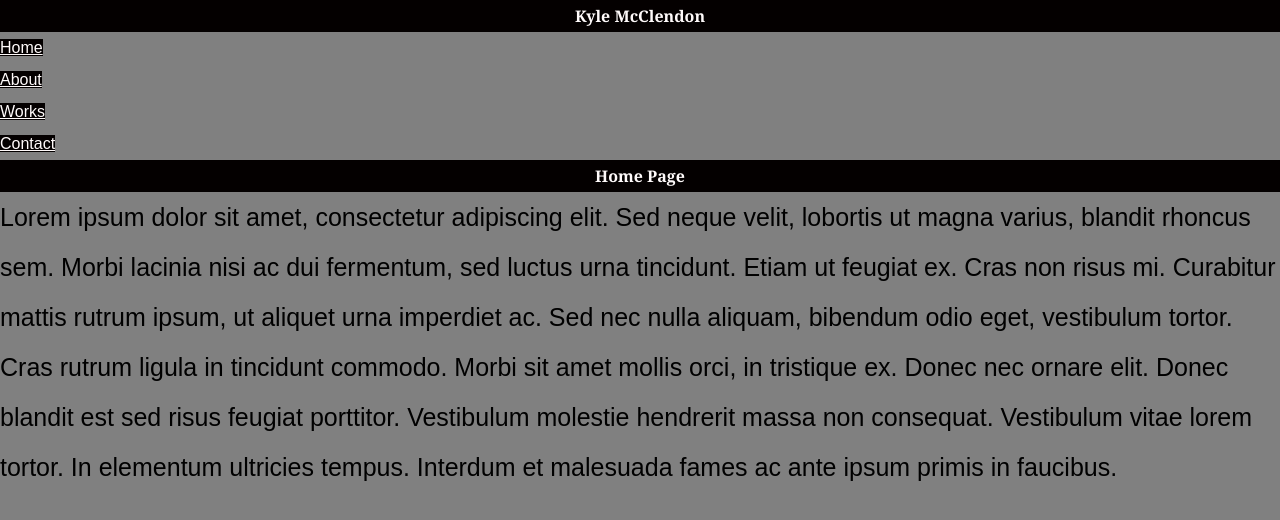
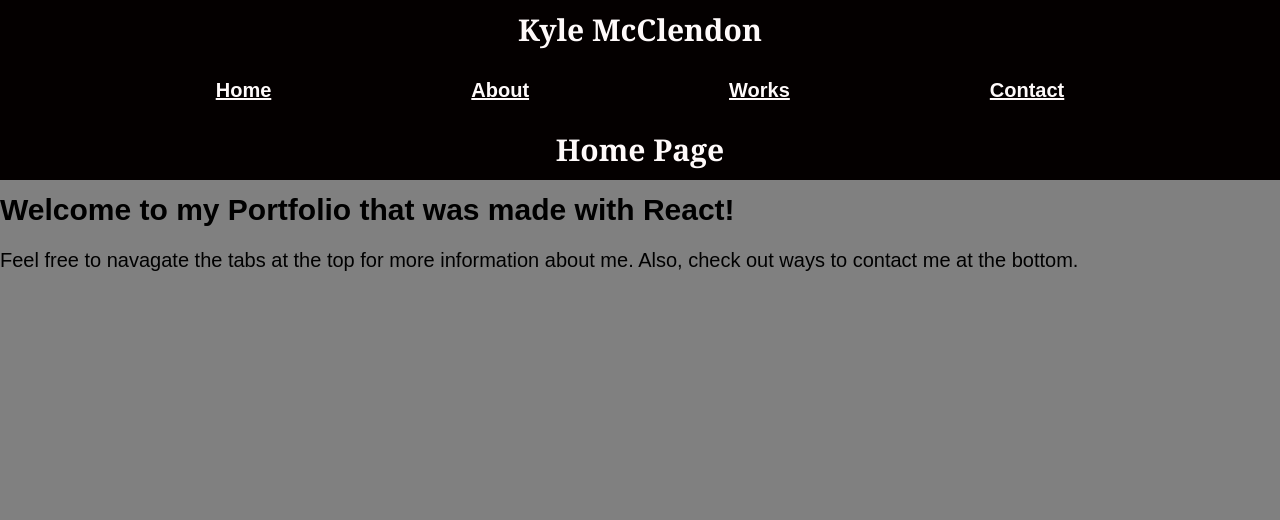
Before and after one commit to KyleM021199/Kyle-McClendon-React-Portfolio, a React (Vite) app: page / in a window 1280 px wide. Shown: the top 520 px of the page. Built offline with nearby package versions, Linux system fonts and the light colour scheme.

Commit message:
fixed css and completed Home page

```diff
--- a/index.html
+++ b/index.html
@@ -5,8 +5,9 @@
     <title>Portfolio</title>
     <meta charset="UTF-8" />
     <meta name="viewport" content="width=device-width, initial-scale=1" />
+    <link rel="stylesheet" type="text/css" href="./assets/css/style.css" />
     <link rel="stylesheet" type="text/css" href="./assets/css/reset.css" />
-    <link rel="stylesheet" type="text/css" href="./assets/css/style.css" />
+
   </head>
 
 <body>
--- a/src/assets/css/reset.css
+++ b/src/assets/css/reset.css
@@ -16,7 +16,7 @@
   }
 
   h1, h2, h3, h4, h5, h6 {
-    font-size: 100%;
+    /* font-size: 100%; */
   }
 
 
--- a/src/assets/css/style.css
+++ b/src/assets/css/style.css
@@ -27,11 +27,28 @@ h3{
     font-size: 30px;
 }
 p{
-    font-size: 25px;
+
+    font-size: 20px;
 }
 #About-Me{
     margin-top: 2%;
     border-radius: var(--header-radius);
+}
+li.nav-item{
+    font-weight: bold;
+    font-size: 20px;
+    display: inline-block;
+    margin-left: 100px;
+    margin-right: 100px;
+    justify-content: space-around;
+    background-color: var(--black);
+}
+ul.nav-tabs{
+    margin: 10px;
+    background-color: var(--black);
+}
+ul{
+ justify-content: space-around;
 }
 
 #My-Work {
@@ -52,7 +69,7 @@ nav{
     justify-content: space-around;
     background-color: var(--black);
     color: var(--white);
-    text-decoration: underline;
+    /* text-decoration: underline; */
 }
 #First-Work{
     width: 80%;
--- a/src/components/Navbar/NavTabs.jsx
+++ b/src/components/Navbar/NavTabs.jsx
@@ -4,7 +4,8 @@ function Nav() {
     const currentPage = useLocation().pathname;
 
     return (
-      <ul className="nav nav-tabs">
+        <nav>
+        <ul className="nav nav-tabs">
         <li className="nav-item">
           <Link
             to="/"
@@ -43,6 +44,7 @@ function Nav() {
           </Link>
         </li>
       </ul>
+      </nav>
     );
   }
 
--- a/src/components/pages/ContactPage.jsx
+++ b/src/components/pages/ContactPage.jsx
@@ -2,7 +2,7 @@
 export default function Contact() {
     return (
       <div>
-        <h1>Contact Page</h1>
+        <h2>Contact Page</h2>
         <p>
           Integer cursus bibendum sem non pretium. Vestibulum in aliquet sem, quis
           molestie urna. Aliquam semper ultrices varius. Aliquam faucibus sit amet
--- a/src/components/pages/aboutMePage.jsx
+++ b/src/components/pages/aboutMePage.jsx
@@ -1,7 +1,7 @@
 export default function About() {
     return (
       <div>
-        <h1>About Me</h1>
+        <h2>About Me</h2>
         <p>
           Nunc pharetra finibus est at efficitur. Praesent sed congue diam.
           Integer gravida dui mauris, ut interdum nunc egestas sed. Aenean sed
--- a/src/components/pages/homePage.jsx
+++ b/src/components/pages/homePage.jsx
@@ -1,19 +1,11 @@
 export default function Home() {
     return (
       <div>
-        <h1>Home Page</h1>
-        <p>
-          Lorem ipsum dolor sit amet, consectetur adipiscing elit. Sed neque
-          velit, lobortis ut magna varius, blandit rhoncus sem. Morbi lacinia nisi
-          ac dui fermentum, sed luctus urna tincidunt. Etiam ut feugiat ex. Cras
-          non risus mi. Curabitur mattis rutrum ipsum, ut aliquet urna imperdiet
-          ac. Sed nec nulla aliquam, bibendum odio eget, vestibulum tortor. Cras
-          rutrum ligula in tincidunt commodo. Morbi sit amet mollis orci, in
-          tristique ex. Donec nec ornare elit. Donec blandit est sed risus feugiat
-          porttitor. Vestibulum molestie hendrerit massa non consequat. Vestibulum
-          vitae lorem tortor. In elementum ultricies tempus. Interdum et malesuada
-          fames ac ante ipsum primis in faucibus.
-        </p>
+        <h2>Home Page</h2>
+        <h3 className='Intro'>
+      Welcome to my Portfolio that was made with React!
+        </h3>
+        <p className= 'Intro-p'>Feel free to navagate the tabs at the top for more information about me. Also, check out ways to contact me at the bottom.</p>
       </div>
     );
   }
--- a/src/main.jsx
+++ b/src/main.jsx
@@ -19,15 +19,15 @@ const works = [
     img:"./src/assets/images/StateView.JPG",
     description: "A website where parks are found by state with their infomation. I helped develop the CSS with the CSS structure, Tailwind.",
 
-  }
-  // {
-  //   id: 2,
-  //   title: "Tree Finder",
-  //   link: "https://duckturtle.github.io/Full-Throttle--TreeFinder-The-Park-Finder-App/",
-  //   img:"../images/StateView.JPG",
-  //   description: "A website where parks are found by state with their infomation. I helped develop the CSS with the CSS structure, Tailwind.",
+  },
+  {
+    id: 2,
+    title: "Rock Paper Showdown",
+    link: "https://rock-paper-showdown-ed328492c032.herokuapp.com/",
+    img:"./src/assets/images/Rock-Paper-Showdown.PNG",
+    description: "A social Rock Paper Scissors app that uses Socket.io for chat functionality. My work consisted of using Handlebars.js to render the many pages.",
 
-  // },
+  },
 ]
 const router = createBrowserRouter([
     {
```
